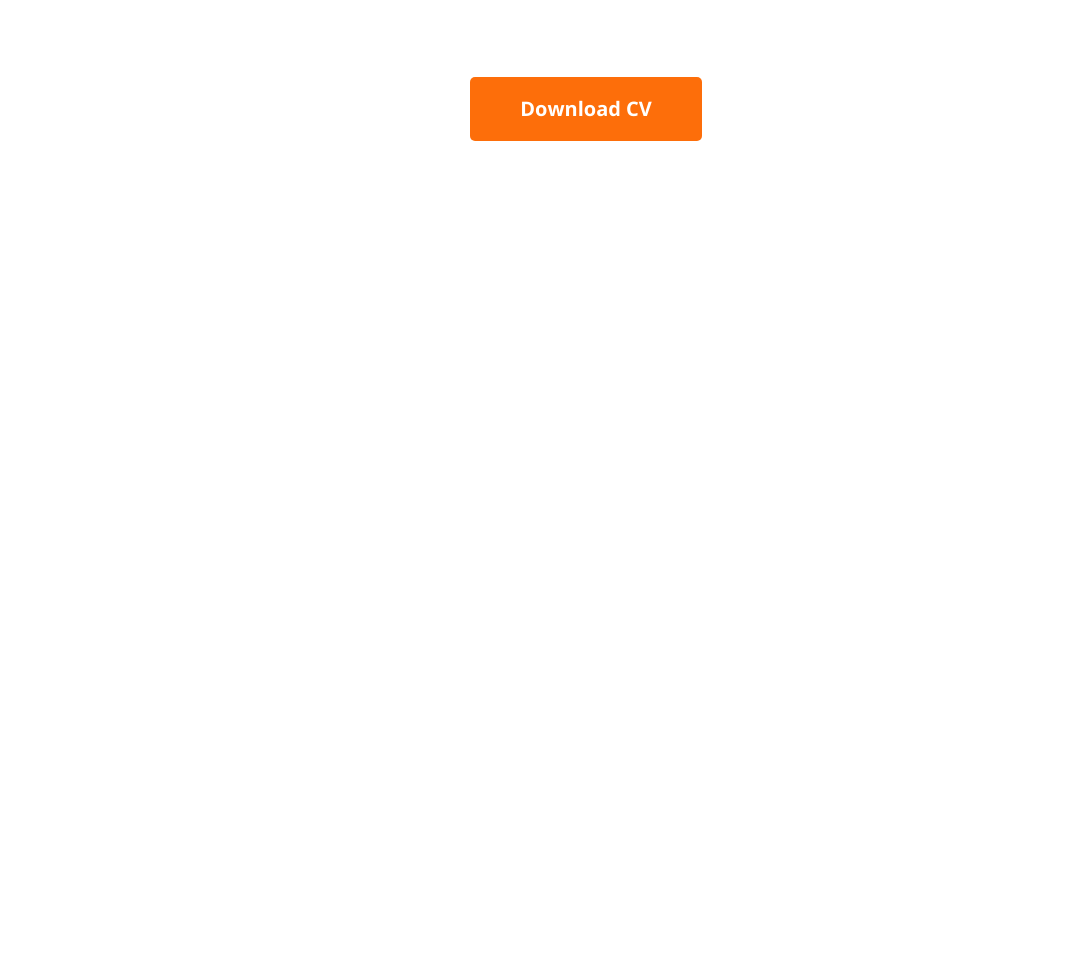
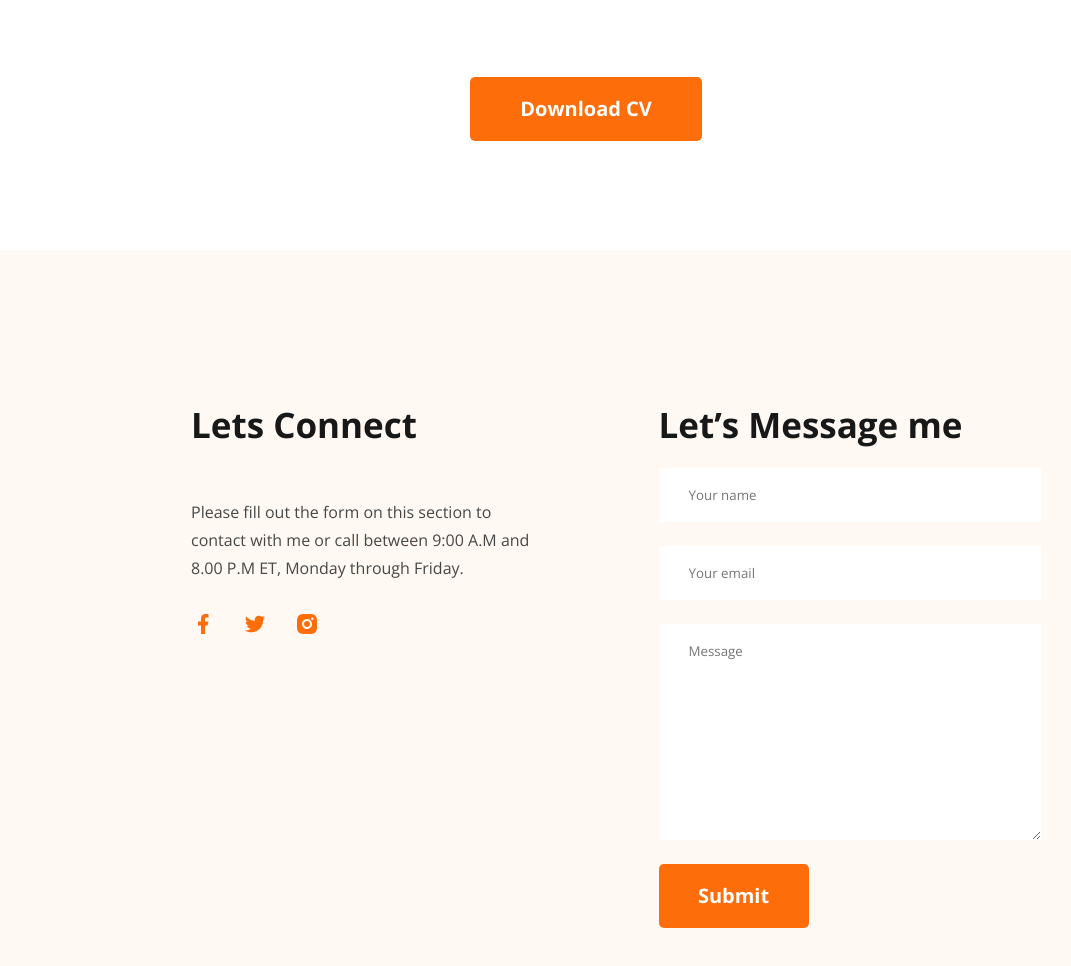
Before and after one commit to RIRony9898/module-5-web-developer-portfolio, a plain HTML site: page index.html in a window 1280 px wide. Shown: the part 3136-4102 px from the top of the page, without its empty margins (39-1110 px from the left). Before the commit the page ends 3387 px from the top, so only its background shows below. Drawn offline with nearby package versions, Linux system fonts and the light colour scheme.

Commit message:
footer section finished

```diff
--- a/index.html
+++ b/index.html
@@ -60,7 +60,7 @@
             <p class="info-description">Mary Hardy</p>
           </div>
           <div class="about-info">
-            <h4 class="info-title">Email: </h4>
+            <h4 class="info-title">Email:</h4>
             <p class="info-description">info@gmail.com</p>
           </div>
           <div class="about-info">
@@ -77,27 +77,48 @@
       <!-- What-i-do-section -->
       <section class="what-i-do">
         <h3 class="section-title">What I Do</h3>
-        <p class="section-description">I have more than 10 years experience building software for clients all over the world. Below is a quick overview of my main technical skill sets and technologies i use. Want to find out more about my experience? Check out my online resume and project portfolio.</p>
+        <p class="section-description">
+          I have more than 10 years experience building software for clients all
+          over the world. Below is a quick overview of my main technical skill
+          sets and technologies i use. Want to find out more about my
+          experience? Check out my online resume and project portfolio.
+        </p>
         <div class="skills">
           <div class="skill">
-                <img src="./images/icons/js.png" alt="">
+            <img src="./images/icons/js.png" alt="" />
             <h4 class="skill-title">Vanilla JavaScript</h4>
-                <p class="skill-description">List skill/technologies here. You can change the icon above to any of the 1500+ FontAwesome 5 free icons available. Aenean commodo ligula eget dolor.</p>
+            <p class="skill-description">
+              List skill/technologies here. You can change the icon above to any
+              of the 1500+ FontAwesome 5 free icons available. Aenean commodo
+              ligula eget dolor.
+            </p>
           </div>
           <div class="skill">
-                <img src="./images/icons/react.png" alt="">
+            <img src="./images/icons/react.png" alt="" />
             <h4 class="skill-title">React</h4>
-                <p class="skill-description">List skill/technologies here. You can change the icon above to any of the 1500+ FontAwesome 5 free icons available. Aenean commodo ligula eget dolor.</p>
+            <p class="skill-description">
+              List skill/technologies here. You can change the icon above to any
+              of the 1500+ FontAwesome 5 free icons available. Aenean commodo
+              ligula eget dolor.
+            </p>
           </div>
           <div class="skill">
-                <img src="./images/icons/nodejs.png" alt="">
+            <img src="./images/icons/nodejs.png" alt="" />
             <h4 class="skill-title">Node.js</h4>
-                <p class="skill-description">List skill/technologies here. You can change the icon above to any of the 1500+ FontAwesome 5 free icons available. Aenean commodo ligula eget dolor.</p>
+            <p class="skill-description">
+              List skill/technologies here. You can change the icon above to any
+              of the 1500+ FontAwesome 5 free icons available. Aenean commodo
+              ligula eget dolor.
+            </p>
           </div>
           <div class="skill">
-                <img src="./images/icons/mongo.png" alt="">
+            <img src="./images/icons/mongo.png" alt="" />
             <h4 class="skill-title">MongoDB</h4>
-                <p class="skill-description">List skill/technologies here. You can change the icon above to any of the 1500+ FontAwesome 5 free icons available. Aenean commodo ligula eget dolor.</p>
+            <p class="skill-description">
+              List skill/technologies here. You can change the icon above to any
+              of the 1500+ FontAwesome 5 free icons available. Aenean commodo
+              ligula eget dolor.
+            </p>
           </div>
         </div>
       </section>
@@ -109,47 +130,83 @@
           <div class="resume-column">
             <h3 class="resume-column-title">My Education</h3>
             <div class="resume-sub-container">
-                    <h4 class="resume-sub-container-title">Master in Computer Engineering</h4>
-                    <p class="resume-sub-container-institute">Harvard University / 2015 - 2017</p>
-                    <p class="resume-sub-container-description">List skill/technologies here. You can change the icon above
-                        to any of the 1500+ FontAwesome 5 free icons available. Aenean commodo ligula eget dolor.</p>
+              <h4 class="resume-sub-container-title">
+                Master in Computer Engineering
+              </h4>
+              <p class="resume-sub-container-institute">
+                Harvard University / 2015 - 2017
+              </p>
+              <p class="resume-sub-container-description">
+                List skill/technologies here. You can change the icon above to
+                any of the 1500+ FontAwesome 5 free icons available. Aenean
+                commodo ligula eget dolor.
+              </p>
             </div>
-                <hr>
+            <hr />
             <div class="resume-sub-container">
-                    <h4 class="resume-sub-container-title">Master in Computer Engineering</h4>
-                    <p class="resume-sub-container-institute">Harvard University / 2015 - 2017</p>
-                    <p class="resume-sub-container-description">List skill/technologies here. You can change the icon above
-                        to any of the 1500+ FontAwesome 5 free icons available. Aenean commodo ligula eget dolor.</p>
+              <h4 class="resume-sub-container-title">
+                Master in Computer Engineering
+              </h4>
+              <p class="resume-sub-container-institute">
+                Harvard University / 2015 - 2017
+              </p>
+              <p class="resume-sub-container-description">
+                List skill/technologies here. You can change the icon above to
+                any of the 1500+ FontAwesome 5 free icons available. Aenean
+                commodo ligula eget dolor.
+              </p>
             </div>
-                <hr>
+            <hr />
             <div class="resume-sub-container">
-                    <h4 class="resume-sub-container-title">Master in Computer Engineering</h4>
-                    <p class="resume-sub-container-institute">Harvard University / 2015 - 2017</p>
-                    <p class="resume-sub-container-description">List skill/technologies here. You can change the icon above
-                        to any of the 1500+ FontAwesome 5 free icons available. Aenean commodo ligula eget dolor.</p>
+              <h4 class="resume-sub-container-title">
+                Master in Computer Engineering
+              </h4>
+              <p class="resume-sub-container-institute">
+                Harvard University / 2015 - 2017
+              </p>
+              <p class="resume-sub-container-description">
+                List skill/technologies here. You can change the icon above to
+                any of the 1500+ FontAwesome 5 free icons available. Aenean
+                commodo ligula eget dolor.
+              </p>
             </div>
           </div>
           <div class="resume-column">
             <h3 class="resume-column-title">My Experience</h3>
             <div class="resume-sub-container">
               <h4 class="resume-sub-container-title">Sr. Font End Developer</h4>
-                    <p class="resume-sub-container-institute">Apple Inc / 2020 - Current</p>
-                    <p class="resume-sub-container-description">List skill/technologies here. You can change the icon above
-                        to any of the 1500+ FontAwesome 5 free icons available. Aenean commodo ligula eget dolor.</p>
+              <p class="resume-sub-container-institute">
+                Apple Inc / 2020 - Current
+              </p>
+              <p class="resume-sub-container-description">
+                List skill/technologies here. You can change the icon above to
+                any of the 1500+ FontAwesome 5 free icons available. Aenean
+                commodo ligula eget dolor.
+              </p>
             </div>
-                <hr>
+            <hr />
             <div class="resume-sub-container">
               <h4 class="resume-sub-container-title">Jr. Font End Developer</h4>
-                    <p class="resume-sub-container-institute">Dribbble Inc / 2018 - 2022</p>
-                    <p class="resume-sub-container-description">List skill/technologies here. You can change the icon above
-                        to any of the 1500+ FontAwesome 5 free icons available. Aenean commodo ligula eget dolor.</p>
+              <p class="resume-sub-container-institute">
+                Dribbble Inc / 2018 - 2022
+              </p>
+              <p class="resume-sub-container-description">
+                List skill/technologies here. You can change the icon above to
+                any of the 1500+ FontAwesome 5 free icons available. Aenean
+                commodo ligula eget dolor.
+              </p>
             </div>
-                <hr>
+            <hr />
             <div class="resume-sub-container">
               <h4 class="resume-sub-container-title">HTML Developer</h4>
-                    <p class="resume-sub-container-institute">Adobe Inc / 2017 - 2018</p>
-                    <p class="resume-sub-container-description">List skill/technologies here. You can change the icon above
-                        to any of the 1500+ FontAwesome 5 free icons available. Aenean commodo ligula eget dolor.</p>
+              <p class="resume-sub-container-institute">
+                Adobe Inc / 2017 - 2018
+              </p>
+              <p class="resume-sub-container-description">
+                List skill/technologies here. You can change the icon above to
+                any of the 1500+ FontAwesome 5 free icons available. Aenean
+                commodo ligula eget dolor.
+              </p>
             </div>
           </div>
         </div>
@@ -161,7 +218,30 @@
 
     <!-- Footer section -->
     <footer>
-
+      <div class="footer-column">
+        <h3 class="section-title">Lets Connect</h3>
+        <p class="section-description">
+          Please fill out the form on this section to contact with me or call
+          between 9:00 A.M and 8.00 P.M ET, Monday through Friday.
+        </p>
+        <div class="social-links">
+          <a href="#"><img src="./images/icons/facebook.png" alt="" /></a>
+          <a href="#"><img src="./images/icons/twitter.png" alt="" /></a>
+          <a href="#"><img src="./images/icons/insta.png" alt="" /></a>
+        </div>
+      </div>
+      <div class="footer-column">
+        <h3 class="section-title">Let’s Message me</h3>
+        <input type="text" placeholder="Your name" />
+        <input type="email" name="" id="" placeholder="Your email" />
+        <textarea
+          name=""
+          id=""
+          cols="30"
+          rows="10"
+          placeholder="Message"></textarea>
+        <input type="button" value="Submit" class="btn-primary submit-btn" />
+      </div>
     </footer>
   </body>
 </html>
--- a/styles/style.css
+++ b/styles/style.css
@@ -145,7 +145,7 @@ main {
   color: #181818;
   font-size: 35px;
   font-weight: 700;
-  text-align: center;
+
 }
 
 .section-description {
@@ -220,14 +220,19 @@ main {
 
 /* Resume section */
 
+.resume .section-title {
+    text-align: center;
+}
+
 .resume-container {
   display: flex;
   justify-content: space-around;
   padding: 113px 0px 50px 0px;
+  gap: 50px;
 }
 
 .resume-sub-container {
-  padding: 20px 70px 30px 0px;
+  padding: 20px 20px 30px 0px;
 }
 
 .resume-column-title {
@@ -261,3 +266,48 @@ main {
     text-align: center;
     padding-bottom: 110px;
 }
+
+/* Footer section */
+
+footer {
+    display: flex;
+    background: #FFF8F3;
+    padding: 130px 230px;
+    gap: 115px;
+}
+
+.footer-column {
+    width: 50%;
+}
+
+footer .section-title {
+    color:  #181818;
+font-size: 35px;
+font-weight: 700;
+padding: 20px 0;
+}
+
+footer .section-description {
+    color: #474747;
+font-size: 16px;
+font-weight: 400;
+line-height: 28px; /* 175% */
+}
+
+.social-links a {
+    margin-right: 24px;
+}
+
+footer input,textarea{
+    display: block;
+    margin-bottom: 24px;
+    padding: 18px 0px 18px 30px;
+    width: 100%;
+    border: 0;
+}
+
+footer .submit-btn {
+    width: 150px;
+    text-align: center;
+    padding: 0;
+}
```
Also changed, not shown: 1 other file. Lines whose indentation alone changed are shown as unchanged.
